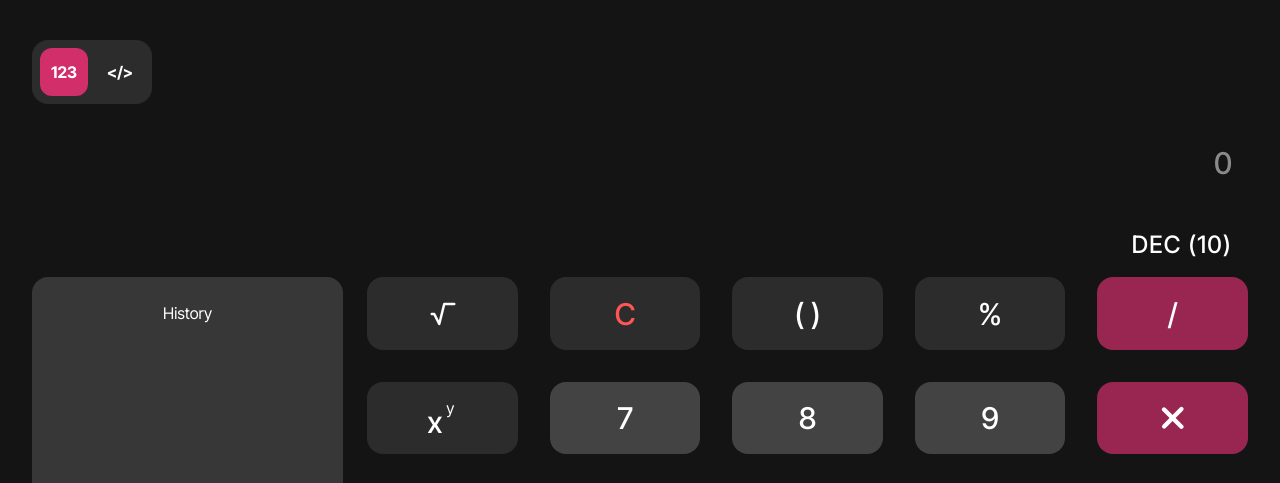
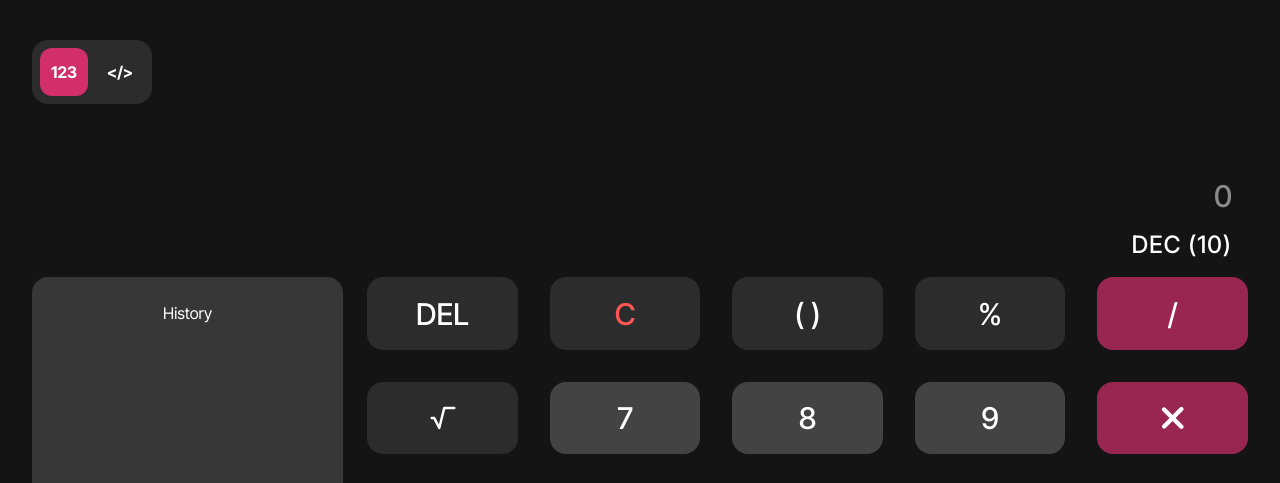
Before and after one commit to vrckomark/kalkulator-ors, a React (Vite) app: page / in a window 1280 px wide. Shown: the top 483 px of the page. Built offline with nearby package versions, Linux system fonts and the light colour scheme.

Commit message:
refactor

```diff
--- a/src/components/CalculatorKeypad/consts/keypadButtons.tsx
+++ b/src/components/CalculatorKeypad/consts/keypadButtons.tsx
@@ -14,8 +14,8 @@ export type CalculatorButtonType = {
 export const numericButtons = [
   {
     style: "const-btn",
-    element: <TbSquareRoot className="text-3xl" />,
-    value: "sqrt()",
+    element: <p className=" font-medium text-3xl">DEL</p>,
+    value: "DEL",
   },
   {
     style: "const-btn",
@@ -39,8 +39,8 @@ export const numericButtons = [
   },
   {
     style: "const-btn",
-    element: <Exponent base="x" exponent="y" />,
-    value: "pow(x,y)",
+    element: <TbSquareRoot className="text-3xl" />,
+    value: "sqrt()",
   },
   {
     style: "val-btn",
@@ -64,8 +64,8 @@ export const numericButtons = [
   },
   {
     style: "const-btn",
-    element: <Exponent base="x" exponent="2" />,
-    value: "pow(x,2)",
+    element: <Exponent base="x" exponent="y" />,
+    value: "pow(x,y)",
   },
   {
     style: "val-btn",
--- a/src/components/CalculatorKeypad/hooks/useCalculatorKeypad.ts
+++ b/src/components/CalculatorKeypad/hooks/useCalculatorKeypad.ts
@@ -5,13 +5,15 @@ import {
   numericButtons,
   systemicButtons,
 } from "../consts/keypadButtons";
+import { useResultScreen } from "../../ResultScreen/hooks/useResultScreen";
 
 export const useCalculatorKeypad = () => {
   const [keypadStyle, setKeypadStyle] = useState("grid-cols-5");
   const [buttons, setButtons] =
     useState<CalculatorButtonType[]>(numericButtons);
 
-  const { mode, addToExpression } = useContext(modeContext);
+  const { mode } = useContext(modeContext);
+  const { addToExpression } = useResultScreen();
 
   const onButtonClick = (value: string) => {
     addToExpression(value);
--- /dev/null
+++ b/src/components/ResultScreen/hooks/useResultScreen.ts
@@ -0,0 +1,147 @@
+import { useContext, useRef } from "react";
+import { modeContext } from "../../../contexts/ModeContext";
+import {
+  OPERATORS,
+  SYSTEMS,
+  SystemType,
+  hexChars,
+  standaloneOperators,
+  standaloneSymbols,
+} from "../../../consts/symbols";
+import { sanitizeExpression } from "../../../utils/sanitizeExpression";
+
+export const useResultScreen = () => {
+  const {
+    expression,
+    mode: currentMode,
+    selectedSystem: system,
+    setCurrentSystem,
+    setCurrentExpression: setExpression,
+  } = useContext(modeContext);
+  const inputRef = useRef<HTMLInputElement>(null);
+
+  const clearExpression = () => {
+    setExpression("");
+  };
+
+  const evaluateExpression = () => {
+    //evaluate
+    setExpression("15");
+  };
+
+  const onKeyboardInput = (e: React.ChangeEvent<HTMLInputElement>) => {
+    setExpression(e.target.value);
+  };
+
+  const canAddToExpression = (value: string) => {
+    const currentNode = expression[currentMode].substring(
+      expression[currentMode].lastIndexOf(" ") + 1
+    );
+    return !(
+      ((standaloneSymbols.includes(value) || // 1
+        standaloneOperators.includes(value)) &&
+        !sanitizeExpression(expression[currentMode]).length &&
+        !["-", OPERATORS.NOT].includes(value)) ||
+      (currentNode.includes(".") && value === ".") || // 2
+      (standaloneOperators.includes(
+        // 3
+        sanitizeExpression(expression[currentMode]).slice(-1)
+      ) &&
+        standaloneOperators.includes(value)) || // 4
+      (standaloneSymbols.includes(
+        sanitizeExpression(expression[currentMode]).slice(-1)
+      ) &&
+        (standaloneSymbols.includes(value) ||
+          value.includes("pow") ||
+          value.includes("sqrt"))) ||
+      value.includes("(") ||
+      // 5
+      (sanitizeExpression(expression[currentMode]).slice(-1) ===
+        OPERATORS.NOT &&
+        standaloneOperators.includes(value)) ||
+      (value === OPERATORS.NOT &&
+        hexChars.includes(
+          sanitizeExpression(expression[currentMode]).slice(-1)
+        ) &&
+        sanitizeExpression(expression[currentMode]).length) ||
+      (sanitizeExpression(expression[currentMode]).slice(-1) === "(" &&
+        { numeric: standaloneSymbols, systemic: standaloneOperators }[
+          currentMode
+        ].includes(value) &&
+        value !== "-")
+    );
+  };
+
+  const parenthesizeExpression = () => {
+    const currentExpression = expression[currentMode];
+    const right = currentExpression.substring(
+      currentExpression.lastIndexOf("(") + 1
+    );
+    const isLastCharSymbol = {
+      numeric: standaloneSymbols,
+      systemic: standaloneOperators,
+    }[currentMode].some(
+      (symbol) => sanitizeExpression(right).slice(-1) === symbol
+    );
+    if (
+      currentExpression.split("(").length - 1 ===
+        currentExpression.split(")").length - 1 &&
+      sanitizeExpression(currentExpression).length
+    )
+      return setExpression(
+        `${currentExpression} ${
+          !isLastCharSymbol
+            ? { numeric: "*", systemic: OPERATORS.AND }[currentMode]
+            : ""
+        } ( `
+      );
+
+    if (!currentExpression.includes("(") || isLastCharSymbol || !right.length)
+      return setExpression(`${currentExpression}( `);
+    return setExpression(`${currentExpression} )`);
+  };
+
+  const backspaceExpression = () => {
+    let lastAppearanceIndex = -1;
+    const str = expression[currentMode];
+
+    for (const symbol of standaloneSymbols) {
+      const index = str.lastIndexOf(symbol);
+
+      if (index > lastAppearanceIndex) {
+        lastAppearanceIndex = index;
+      }
+    }
+
+    const result = str.substring(0, lastAppearanceIndex);
+    setExpression(result);
+  };
+
+  const addToExpression = (value: string) => {
+    if (value === "CLR") return clearExpression();
+    if (value.includes("pow")) return clearExpression();
+    if (value === "DEL") return backspaceExpression();
+    if (value === "=") return evaluateExpression();
+    if (value === "()") return parenthesizeExpression();
+    if (Object.values(SYSTEMS).includes(value as SystemType))
+      return setCurrentSystem(value as SystemType);
+    if (!canAddToExpression(value)) return;
+
+    const caretPos = inputRef.current?.selectionEnd || 0;
+
+    setExpression(
+      caretPos > 0
+        ? expression[currentMode].slice(0, caretPos) +
+            (hexChars.includes(value) || value === "." ? value : ` ${value} `) +
+            expression[currentMode].slice(caretPos)
+        : expression[currentMode] +
+            (hexChars.includes(value) || value === "." ? value : ` ${value} `)
+    );
+  };
+
+  return {
+    inputRef,
+    addToExpression,
+    onKeyboardInput,
+  };
+};
--- a/src/components/ResultScreen/index.tsx
+++ b/src/components/ResultScreen/index.tsx
@@ -1,12 +1,22 @@
-import { useContext } from "react";
+import { useContext, useRef, useState } from "react";
 import { modeContext } from "../../contexts/ModeContext";
 import { systemValues } from "../../consts/symbols";
+import { useResultScreen } from "./hooks/useResultScreen";
 
 const ResultScreen = () => {
   const { expression, mode, selectedSystem: system } = useContext(modeContext);
+
+  const { inputRef, onKeyboardInput } = useResultScreen();
+
   return (
     <div className="w-full relative flex justify-center gap-4 items-end flex-col h-full pr-4">
-      <p className="text-[44px] font-medium">{expression[mode]}</p>
+      <input
+        ref={inputRef}
+        value={expression[mode]}
+        autoFocus
+        onChange={onKeyboardInput}
+        className="text-[44px] font-medium bg-transparent text-right outline-none w-full"
+      ></input>
       <p className="text-3xl opacity-50 font-medium">{0}</p>
       <p className="absolute right-0 bottom-0 text-2xl font-medium p-4 tracking-wider">
         {system} ({systemValues[system]})
--- a/src/contexts/ModeContext.tsx
+++ b/src/contexts/ModeContext.tsx
@@ -1,5 +1,5 @@
 /* eslint-disable react-refresh/only-export-components */
-import React, { createContext, useState } from "react";
+import React, { createContext, useEffect, useRef, useState } from "react";
 import {
   OPERATORS,
   SYSTEMS,
@@ -25,8 +25,8 @@ export const modeContext = createContext<{
   };
   selectedSystem: SystemType;
   selectMode: (mode: ModeType) => void;
-  clearExpression: () => void;
-  addToExpression: (value: string) => void;
+  setCurrentExpression: (expression: string) => void;
+  setCurrentSystem: (system: keyof typeof SYSTEMS) => void;
 }>({
   mode: modes.NUMERIC,
   selectedSystem: SYSTEMS.DEC,
@@ -35,8 +35,8 @@ export const modeContext = createContext<{
     numeric: "",
     systemic: "",
   },
-  clearExpression: () => {},
-  addToExpression: () => {},
+  setCurrentExpression: () => {},
+  setCurrentSystem: () => {},
 });
 
 interface ModeContextProps {
@@ -56,104 +56,15 @@ const ModeContext: React.FC<ModeContextProps> = ({ children }) => {
     setCurrentMode(mode);
   };
 
-  const clearExpression = () => {
-    setExpression({ ...expression, [currentMode]: "" });
+  const setCurrentExpression = (expression: string) => {
+    setExpression((prev) => ({
+      ...prev,
+      [currentMode]: expression,
+    }));
   };
 
-  const evaluateExpression = () => {
-    //evaluate
-    setExpression({ ...expression, [currentMode]: "15" });
-  };
-
-  const canAddToExpression = (value: string) => {
-    const currentNode = expression[currentMode].substring(
-      expression[currentMode].lastIndexOf(" ") + 1
-    );
-    return !(
-      ((standaloneSymbols.includes(value) || // 1
-        standaloneOperators.includes(value)) &&
-        !sanitizeExpression(expression[currentMode]).length &&
-        !["-", OPERATORS.NOT].includes(value)) ||
-      (currentNode.includes(".") && value === ".") || // 2
-      (standaloneOperators.includes(
-        // 3
-        sanitizeExpression(expression[currentMode]).slice(-1)
-      ) &&
-        standaloneOperators.includes(value)) || // 4
-      (standaloneSymbols.includes(
-        sanitizeExpression(expression[currentMode]).slice(-1)
-      ) &&
-        (standaloneSymbols.includes(value) ||
-          value.includes("pow") ||
-          value.includes("sqrt"))) ||
-      value.includes("(") ||
-      // 5
-      (sanitizeExpression(expression[currentMode]).slice(-1) ===
-        OPERATORS.NOT &&
-        standaloneOperators.includes(value)) ||
-      (value === OPERATORS.NOT &&
-        hexChars.includes(
-          sanitizeExpression(expression[currentMode]).slice(-1)
-        ) &&
-        sanitizeExpression(expression[currentMode]).length) ||
-      (sanitizeExpression(expression[currentMode]).slice(-1) === "(" &&
-        { numeric: standaloneSymbols, systemic: standaloneOperators }[
-          currentMode
-        ].includes(value) &&
-        value !== "-")
-    );
-  };
-
-  const parenthesizeExpression = () => {
-    const currentExpression = expression[currentMode];
-    const right = currentExpression.substring(
-      currentExpression.lastIndexOf("(") + 1
-    );
-    const isLastCharSymbol = {
-      numeric: standaloneSymbols,
-      systemic: standaloneOperators,
-    }[currentMode].some(
-      (symbol) => sanitizeExpression(right).slice(-1) === symbol
-    );
-    if (
-      currentExpression.split("(").length - 1 ===
-        currentExpression.split(")").length - 1 &&
-      sanitizeExpression(currentExpression).length
-    )
-      return setExpression({
-        ...expression,
-        [currentMode]: `${currentExpression} ${
-          !isLastCharSymbol
-            ? { numeric: "*", systemic: OPERATORS.AND }[currentMode]
-            : ""
-        } ( `,
-      });
-
-    if (!currentExpression.includes("(") || isLastCharSymbol || !right.length)
-      return setExpression({
-        ...expression,
-        [currentMode]: `${currentExpression}( `,
-      });
-    return setExpression({
-      ...expression,
-      [currentMode]: `${currentExpression} )`,
-    });
-  };
-
-  const addToExpression = (value: string) => {
-    if (value === "CLR") return clearExpression();
-    if (value === "=") return evaluateExpression();
-    if (value === "()") return parenthesizeExpression();
-    if (Object.values(SYSTEMS).includes(value as SystemType))
-      return setSelectedSystem(value as SystemType);
-    if (!canAddToExpression(value)) return;
-
-    setExpression({
-      ...expression,
-      [currentMode]:
-        expression[currentMode] +
-        (hexChars.includes(value) || value === "." ? value : ` ${value} `),
-    });
+  const setCurrentSystem = (system: keyof typeof SYSTEMS) => {
+    setSelectedSystem(system);
   };
 
   return (
@@ -161,11 +72,11 @@ const ModeContext: React.FC<ModeContextProps> = ({ children }) => {
       <modeContext.Provider
         value={{
           mode: currentMode,
+          setCurrentExpression,
           selectMode,
           expression,
-          addToExpression,
-          clearExpression,
           selectedSystem,
+          setCurrentSystem,
         }}
       >
         {children}
--- a/src/index.css
+++ b/src/index.css
@@ -18,6 +18,10 @@
 
 body {
   overflow: hidden;
+}
+
+input {
+  caret-color: #d12e6a;
 }
 
 * {
```
